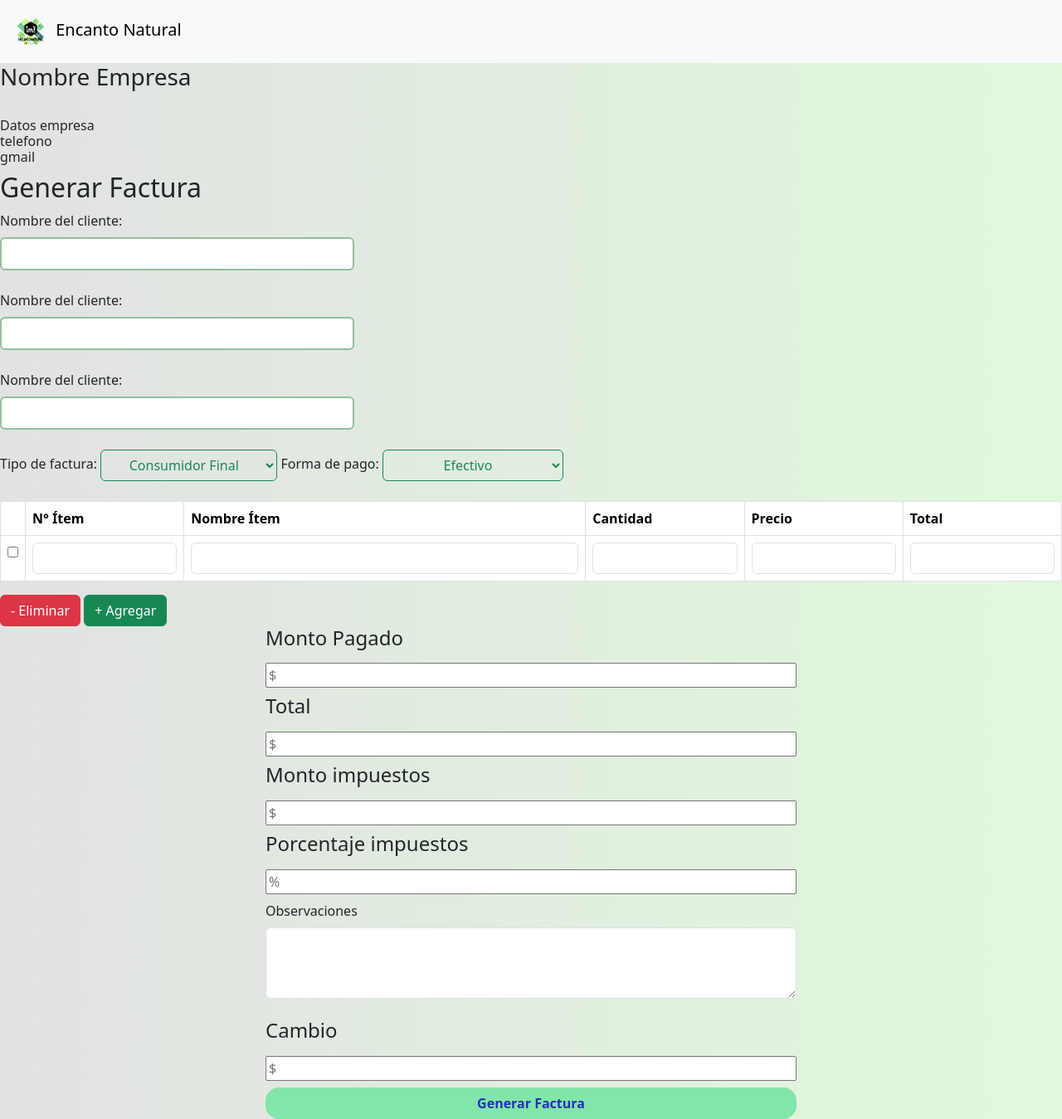
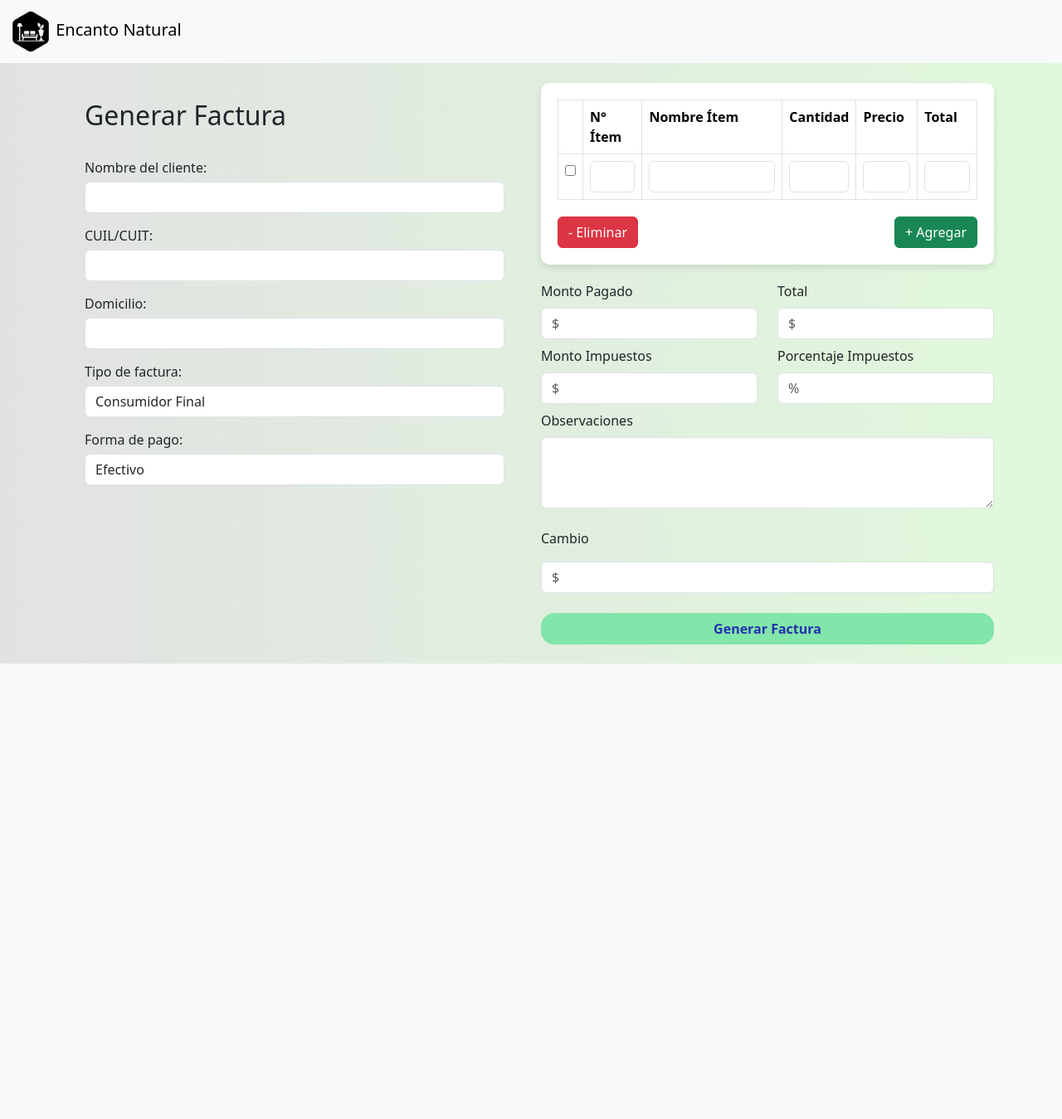
Before and after one commit to LilianaVillca/Facturacion, a PHP site: page /vista/craerFactura.php in a window 1280 px wide. Shown: the whole page at 83% size. After the commit the page ends 800 px from the top, so only its background shows below. Run offline with PHP 8.4, Linux system fonts and the light colour scheme.

Commit message:
agregue xd

```diff
--- a/Facturacionxd/vista/craerFactura.php
+++ b/Facturacionxd/vista/craerFactura.php
@@ -15,17 +15,52 @@
             height: 100vh;
         }
 
-        .border-label{
+        /* .border-label {
             border: 2px solid #95be9c;
-        }
+        }*/
 
-        .btn-agregar{
+        .btn-agregar {
             background: #82E5A9;
-            color:#2530B1;
+            color: #2530B1;
             border-radius: 1em;
             font-weight: 600;
             font-style: bold;
         }
+
+        .form-container {
+            padding: 20px;
+            margin-bottom: 20px;
+        }
+
+        .form-container label {
+            display: block;
+            margin-bottom: 5px;
+        }
+
+        .form-container input,
+        .form-container select {
+            width: 100%;
+            margin-bottom: 15px;
+        }
+
+        .table-container {
+            background: white;
+            border-radius: 10px;
+            box-shadow: 0 4px 8px rgba(0, 0, 0, 0.1);
+            padding: 20px;
+        }
+
+        .botones {
+            display: flex;
+            justify-content: space-between;
+            margin-top: 20px;
+        }
+
+        .d-grid {
+            margin-top: 20px;
+        }
+
+
     </style>
 </head>
 <body>
@@ -33,53 +68,61 @@
 <nav class="navbar bg-body-tertiary">
   <div class="container-fluid">
     <a class="navbar-brand">
-      <img src="logo.png" alt="Logo" width="50" height="50" class="">
+      <img src="logo_2.png" alt="Logo" width="50" height="50" class="">
       Encanto Natural
     </a>
   </div>
 </nav>
-
-<h3>Nombre Empresa</h3>
 <br>
 
-<div>
-    <h6>Datos empresa <br> telefono <br>gmail</h6>
+<!-- <div class="datos">
+    <p><b>Dirección:</b> Avenida Rodriguez 123 <br> <b>Teléfono:</b> 2616908765 <br><b>Correo electrónico:</b> EncantoNatural@gmail.com</p>
+</div>-->
+
+<div class="container">
+  <div class="row">
+    <div class="col-md-6">
+      <div class="form-container">
+        <h2 class="text-left">Generar Factura</h2>
+        <br>
+
+        <div class="form-group">
+          <label for="nombre" class="form-label">Nombre del cliente:</label>
+          <input type="text" id="nombre" name="nombre" class="form-control border-label" required>
         </div>
 
-<h2>Generar Factura</h2>
-
-<div class="col-md-4">
-  <label for="nombre" class="form-label">Nombre del cliente:</label><br>
-  <input type="text" id="nombre" name="nombre" class="form-control border-label"  required><br>
-
-  <label for="nombre" class="form-label">Nombre del cliente:</label><br>
-  <input type="text" id="nombre" name="nombre" class="form-control border-label"  required><br>
-
-  <label for="nombre" class="form-label">Nombre del cliente:</label><br>
-  <input type="text" id="nombre" name="nombre" class="form-control border-label"  required><br>
+        <div class="form-group">
+          <label for="cuit" class="form-label">CUIL/CUIT:</label>
+          <input type="text" id="cuit" name="cuit" class="form-control border-label" required>
         </div>
 
-<div class="select">
+        <div class="form-group">
+          <label for="domicilio" class="form-label">Domicilio:</label>
+          <input type="text" id="domicilio" name="domicilio" class="form-control border-label" required>
+        </div>
 
+        <div class="form-group">
           <label for="tipoFactura">Tipo de factura:</label>
-  <select class="btn btn-outline-success" id="tipoFactura" name="tipoFactura">
+          <select class="form-control" id="tipoFactura" name="tipoFactura">
             <option value="consumidor">Consumidor Final</option>
             <option value="monotributista">Monotributista</option>
             <option value="responsable">Responsable Inscripto</option>
-  <option value="sujetoexento">Sujeto Exento </option>
+            <option value="sujetoexento">Sujeto Exento</option>
           </select>
+        </div>
 
+        <div class="form-group">
           <label for="formaPago">Forma de pago:</label>
-  <select class="btn btn-outline-success" id="formaPago" name="formaPago">
+          <select class="form-control" id="formaPago" name="formaPago">
             <option value="efectivo">Efectivo</option>
-  <option value="tarjeta">Tarjeta de credito</option>
+            <option value="tarjeta">Tarjeta de crédito</option>
             <option value="transferencia">Transferencia Bancaria</option>
           </select>
-
         </div>
-
-<br>
-
+      </div>
+    </div>
+    <div class="col-md-6">
+      <div class="table-container">
         <table class="table table-bordered">
           <tr>
             <th width="2%"></th>
@@ -98,37 +141,46 @@
             <td><input type="number" name="total[]" id="total_1" class="form-control total" autocomplete="off"></td>
           </tr>
         </table>
-
         <div class="botones">
           <button class="btn btn-danger">- Eliminar</button>
           <button class="btn btn-success">+ Agregar</button>
         </div>
-
-<div class="d-grid gap-2 col-6 mx-auto">
- <h4>Monto Pagado</h4>
- <input type="int" placeholder="$">
-
- <h4>Total</h4>
- <input type="int" placeholder="$">
-
- <h4>Monto impuestos</h4>
- <input type="int" placeholder="$">
-
- <h4>Porcentaje impuestos</h4>
- <input type="int" placeholder="%">
-
+      </div>
+      <div class="d-grid gap-2 col-12 mx-auto">
+        <div class="row">
+          <div class="col-md-6">
+            <label for="montoPagado" class="form-label">Monto Pagado</label>
+            <input type="number" id="montoPagado" class="form-control" placeholder="$">
+          </div>
+          <div class="col-md-6">
+            <label for="total" class="form-label">Total</label>
+            <input type="number" id="total" class="form-control" placeholder="$">
+          </div>
+        </div>
+        <div class="row">
+          <div class="col-md-6">
+            <label for="montoImpuestos" class="form-label">Monto Impuestos</label>
+            <input type="number" id="montoImpuestos" class="form-control" placeholder="$">
+          </div>
+          <div class="col-md-6">
+            <label for="porcentajeImpuestos" class="form-label">Porcentaje Impuestos</label>
+            <input type="number" id="porcentajeImpuestos" class="form-control" placeholder="%">
+          </div>
+        </div>
         <div class="mb-3">
           <label for="observacion" class="form-label">Observaciones</label>
           <textarea class="form-control" id="observacion" rows="3"></textarea>
         </div>
-
- <h4>Cambio</h4>
- <input type="int" placeholder="$">
-
- <button class="btn btn-agregar">Generar Factura</button>
+        <label for="cambio" class="form-label">Cambio</label>
+        <input type="number" id="cambio" class="form-control" placeholder="$">
+        <button class="btn btn-agregar mt-3">Generar Factura</button>
+      </div>
+    </div>
+  </div>
 </div>
 
-
-
+<script src="https://code.jquery.com/jquery-3.3.1.slim.min.js"></script>
+<script src="https://cdnjs.cloudflare.com/ajax/libs/popper.js/1.14.7/umd/popper.min.js"></script>
+<script src="https://stackpath.bootstrapcdn.com/bootstrap/4.3.1/js/bootstrap.min.js"></script>
 </body>
 </html>
```
Also changed, not shown: Facturacionxd/vista/facturas.php (+6 -4 lines). Lines whose indentation alone changed are shown as unchanged.
